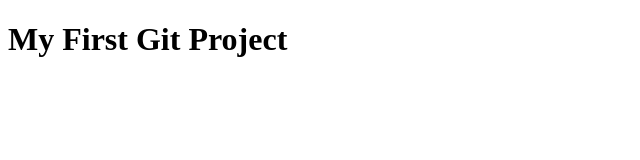
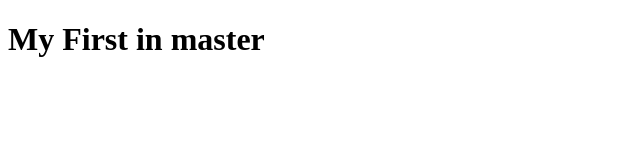
Before and after one commit to brayn003/cogo-batch-1, a plain HTML site: page index2.html in a window 1280 px wide. Shown: the whole page, without its empty margins (0-640 px from the left). Drawn offline with Linux system fonts and the light colour scheme.

Commit message:
adding to master

```diff
--- a/index2.html
+++ b/index2.html
@@ -7,6 +7,6 @@
     <title>Document</title>
 </head>
 <body>
-   <h1>My First Git Project</h1>
+   <h1>My First in master</h1>
 </body>
 </html>
```
